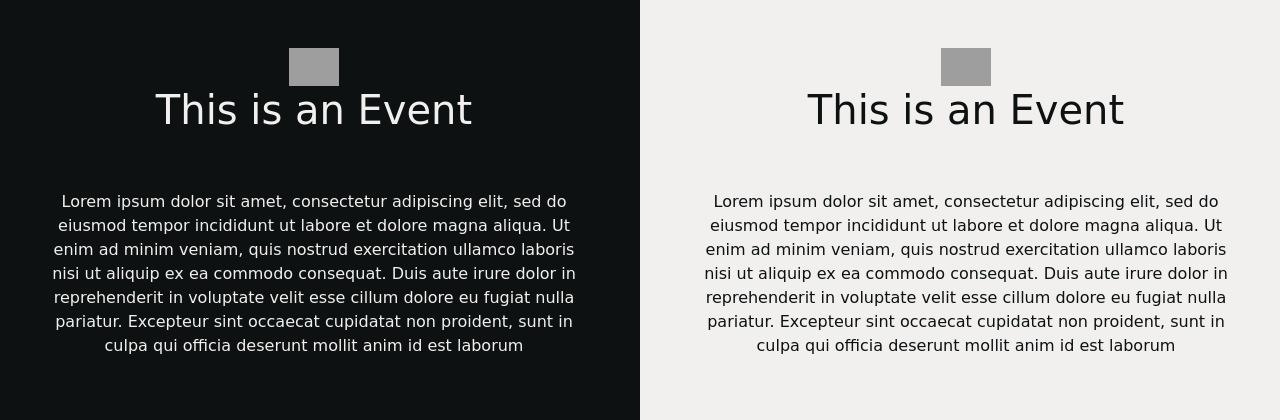
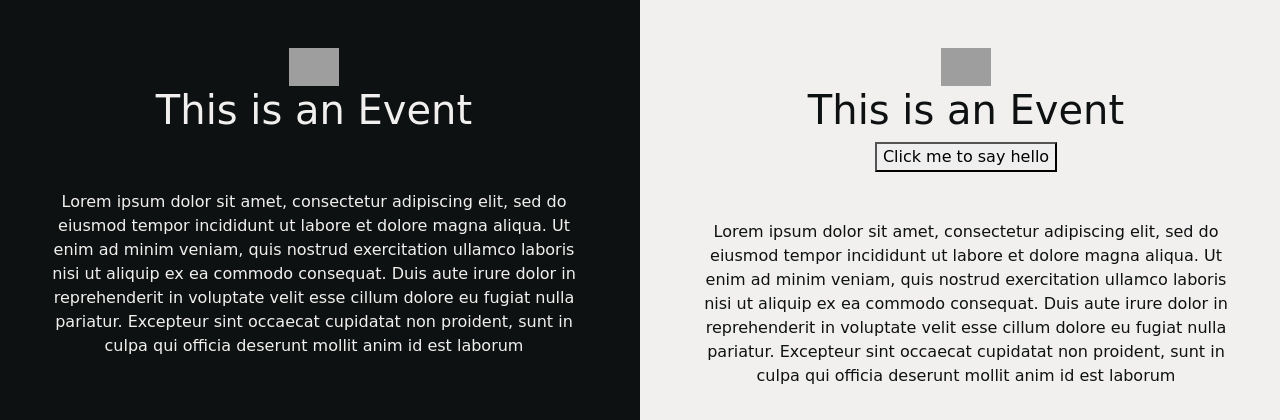
Before and after one commit to rlayfl/iy4103-website-060326, a Flask app: page / in a window 1280 px wide. Shown: the top 420 px of the page. Run offline with Flask 3, Linux system fonts and the light colour scheme; some web fonts are replaced; grey boxes are pictures that could not be loaded.

Commit message:
Added some basic javascript

```diff
--- /dev/null
+++ b/static/scripts/main.js
@@ -0,0 +1,3 @@
+function sayHello() {
+    alert("Hello!");
+}
--- a/templates/base.html
+++ b/templates/base.html
@@ -31,3 +31,5 @@
 
 
 {% endblock %}
+
+<script src="{{ url_for('static', filename='scripts/main.js') }}"></script>
--- a/templates/index.html
+++ b/templates/index.html
@@ -47,6 +47,8 @@
 
         <h1>This is an Event</h1>
 
+        <button onclick="sayHello()">Click me to say hello</button>
+
         <p class="p-5">Lorem ipsum dolor sit amet, consectetur adipiscing elit, sed do eiusmod tempor incididunt ut
             labore et dolore magna aliqua. Ut enim ad minim veniam, quis nostrud exercitation ullamco laboris nisi ut
             aliquip ex ea commodo consequat. Duis aute irure dolor in reprehenderit in voluptate velit esse cillum
```
